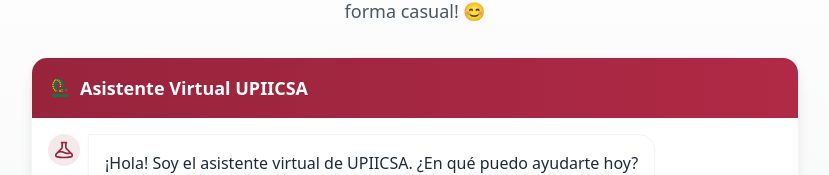
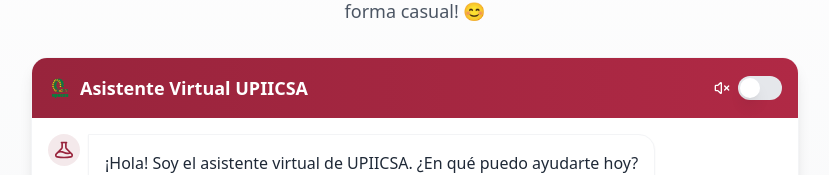
Before and after one commit to Gamervic01/upiicsa-helper-bot, a React (Vite) app: page / in a window 1280 px wide. Shown: the part 235-410 px from the top of the page, without its empty margins (225-1054 px from the left). Built offline with nearby package versions, Linux system fonts and the light colour scheme.

Commit message:
Add toggle for speech responses
Implement a button or switch that enables the chatbot to read aloud its responses to users.
[skip gpt_engineer]

```diff
--- a/src/components/ChatInterface.tsx
+++ b/src/components/ChatInterface.tsx
@@ -5,6 +5,8 @@ import { SuggestedQuestions } from "./SuggestedQuestions";
 import { shuffle } from "lodash";
 import { TODAS_LAS_PREGUNTAS } from "../data/chatData";
 import { procesarRespuesta } from "../utils/messageProcessor";
+import { Switch } from "./ui/switch";
+import { Volume2, VolumeX } from "lucide-react";
 
 interface Message {
   text: string;
@@ -23,15 +25,29 @@ export const ChatInterface = () => {
   const [userName, setUserName] = useState<string>("");
   const [suggestedQuestions, setSuggestedQuestions] = useState<string[]>([]);
   const [isTyping, setIsTyping] = useState(false);
+  const [isSpeechEnabled, setIsSpeechEnabled] = useState(false);
 
   useEffect(() => {
     actualizarPreguntasSugeridas();
-  }, [messages]); // Actualizar sugerencias basadas en el contexto de la conversación
+  }, [messages]);
 
   const actualizarPreguntasSugeridas = () => {
     const todasLasPreguntas = Object.keys(TODAS_LAS_PREGUNTAS);
     const preguntasAleatorias = shuffle(todasLasPreguntas).slice(0, 6);
     setSuggestedQuestions(preguntasAleatorias);
+  };
+
+  const speak = (text: string) => {
+    if (!isSpeechEnabled) return;
+
+    // Cancelar cualquier lectura anterior
+    window.speechSynthesis.cancel();
+
+    const utterance = new SpeechSynthesisUtterance(text);
+    utterance.lang = 'es-MX';
+    utterance.rate = 1;
+    utterance.pitch = 1;
+    window.speechSynthesis.speak(utterance);
   };
 
   const handleSendMessage = (text: string) => {
@@ -44,8 +60,7 @@ export const ChatInterface = () => {
     setMessages(prev => [...prev, newUserMessage]);
     setIsTyping(true);
 
-    // Simular tiempo de "pensamiento" natural
-    const thinkingTime = Math.random() * 1000 + 500; // Entre 500ms y 1500ms
+    const thinkingTime = Math.random() * 1000 + 500;
 
     setTimeout(() => {
       const respuesta = procesarRespuesta(text, setUserName, messages);
@@ -58,17 +73,36 @@ export const ChatInterface = () => {
       setMessages(prev => [...prev, newBotMessage]);
       setIsTyping(false);
       actualizarPreguntasSugeridas();
+
+      // Leer la respuesta del bot si está habilitado
+      if (isSpeechEnabled) {
+        speak(respuesta);
+      }
     }, thinkingTime);
   };
 
   return (
     <div className="flex flex-col h-[600px] max-w-3xl mx-auto bg-white rounded-2xl shadow-lg overflow-hidden border border-gray-100">
       <div className="bg-gradient-to-r from-ipn-primary to-ipn-light p-4">
-        <h2 className="text-white text-lg font-semibold flex items-center gap-2">
-          <img src="/lovable-uploads/f5d0b981-f909-4467-b448-4489a5c728e2.png" alt="UPIICSA Logo" className="h-6 w-6" />
-          Asistente Virtual UPIICSA
-          {userName && <span className="text-sm ml-2">| Hablando con {userName}</span>}
-        </h2>
+        <div className="flex justify-between items-center">
+          <h2 className="text-white text-lg font-semibold flex items-center gap-2">
+            <img src="/lovable-uploads/f5d0b981-f909-4467-b448-4489a5c728e2.png" alt="UPIICSA Logo" className="h-6 w-6" />
+            Asistente Virtual UPIICSA
+            {userName && <span className="text-sm ml-2">| Hablando con {userName}</span>}
+          </h2>
+          <div className="flex items-center gap-2">
+            {isSpeechEnabled ? (
+              <Volume2 className="h-4 w-4 text-white" />
+            ) : (
+              <VolumeX className="h-4 w-4 text-white" />
+            )}
+            <Switch
+              checked={isSpeechEnabled}
+              onCheckedChange={setIsSpeechEnabled}
+              className="data-[state=checked]:bg-white data-[state=unchecked]:bg-gray-200"
+            />
+          </div>
+        </div>
       </div>
 
       <div className="flex-1 overflow-y-auto p-4 space-y-4">
```
